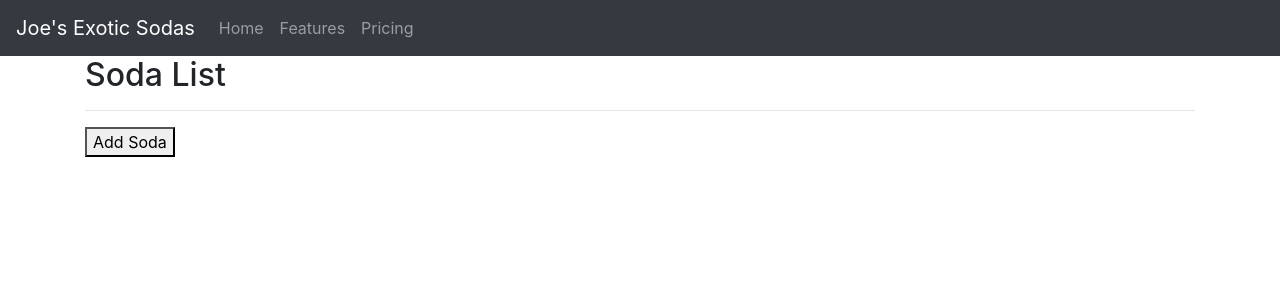
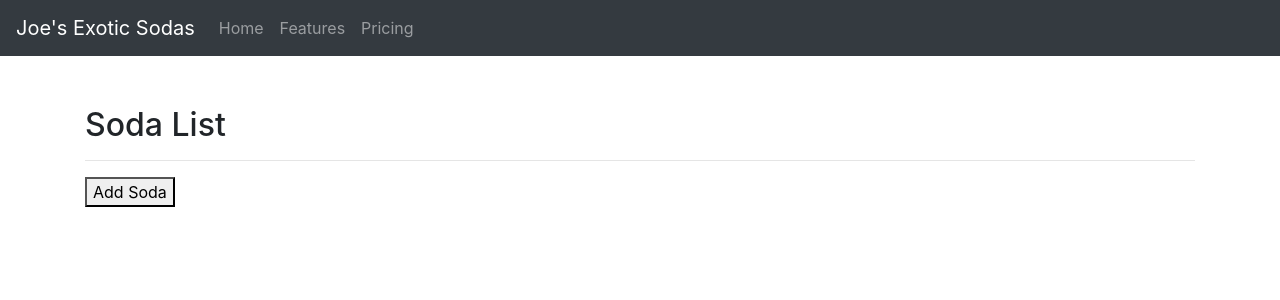
Before and after one commit to Joebenitus/exotic-sodas, a React (Create React App) app: page / in a window 1280 px wide. Shown: the top 300 px of the page. Built offline with nearby package versions, Linux system fonts and the light colour scheme.

Commit message:
add padding above SodaControl component and add component diagram to readme

```diff
--- a/src/components/SodaControl.js
+++ b/src/components/SodaControl.js
@@ -59,6 +59,9 @@ class SodaControl extends React.Component {
   render() {
     let currentlyVisibleState = null;
     let buttonText = null;
+    const sodaControlStyling = {
+      paddingTop: '50px'
+    }
     if (this.state.selectedSoda !== null) {
       currentlyVisibleState = <SodaDetail
       soda={this.state.selectedSoda}
@@ -77,8 +80,10 @@ class SodaControl extends React.Component {
     }
     return (
       <React.Fragment>
-        {currentlyVisibleState}
-        <button onClick={this.handleClick}>{buttonText}</button>
+        <div style={sodaControlStyling}>
+          {currentlyVisibleState}
+          <button onClick={this.handleClick}>{buttonText}</button>
+        </div>
       </React.Fragment>
     )
   }
```
Also changed, not shown: 1 other file (tests, documents, lock files or other folders).
